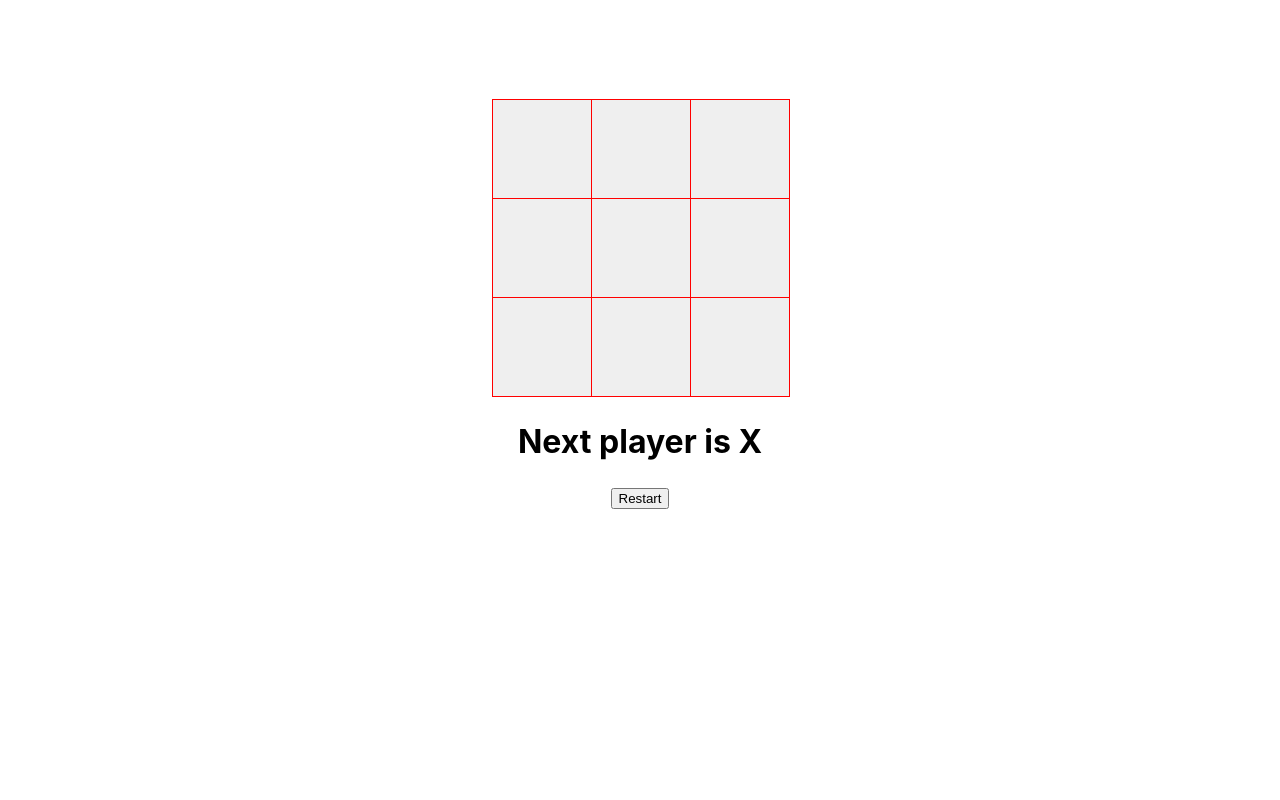
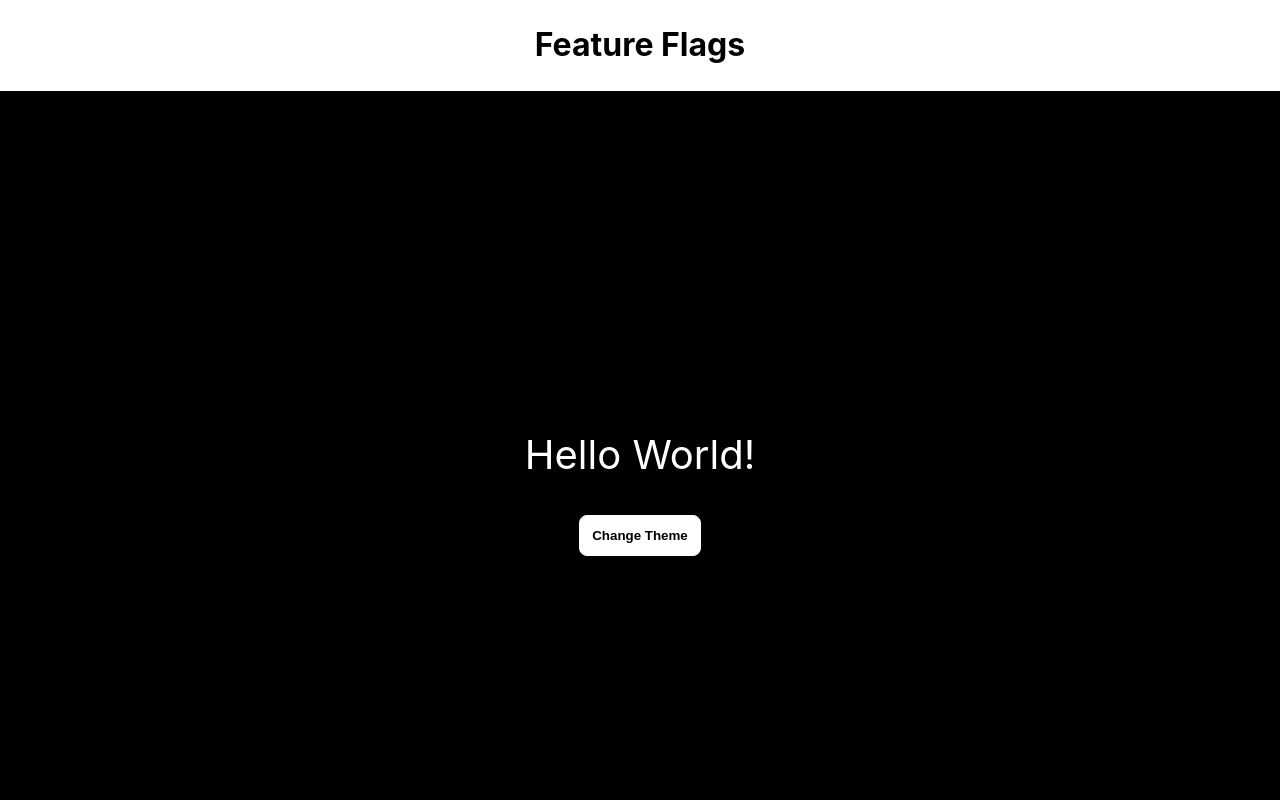
Before and after one commit to brimarq/simple-react-interview-projects, a React (Vite) app: page / in a window 1280 px wide. Shown: the top 800 px of the page. Built offline with nearby package versions, Linux system fonts and the light colour scheme.

Commit message:
create feature flags implementation

```diff
--- a/src/App.jsx
+++ b/src/App.jsx
@@ -4,16 +4,18 @@ import "./App.css";
 // import StarRating from "./components/star-rating";
 // import ImageSlider from "./components/image-slider";
 // import LoadMoreData from "./components/load-more-button";
-import TreeView from "./components/tree-view";
-import menus from "./components/tree-view/data";
-import QRCodeGenerator from "./components/qr-code-generator";
-import LightDarkMode from "./components/light-dark-mode";
-import ScrollIndicator from "./components/scroll-indicator";
-import TabsTest from "./components/custom-tabs/tab-test";
-import ModalTest from "./components/custom-modal-popup/modal-test";
-import GithubProfileFinder from "./components/github-profile-finder";
-import SearchAutocomplete from "./components/search-autocomplete-with-api";
-import { TicTacToe } from "./components/tic-tac-toe";
+// import TreeView from "./components/tree-view";
+// import menus from "./components/tree-view/data";
+// import QRCodeGenerator from "./components/qr-code-generator";
+// import LightDarkMode from "./components/light-dark-mode";
+// import ScrollIndicator from "./components/scroll-indicator";
+// import TabsTest from "./components/custom-tabs/tab-test";
+// import ModalTest from "./components/custom-modal-popup/modal-test";
+// import GithubProfileFinder from "./components/github-profile-finder";
+// import SearchAutocomplete from "./components/search-autocomplete-with-api";
+// import TicTacToe from "./components/tic-tac-toe";
+import FeatureFlagGlobalState from "./components/feature-flag/context";
+import FeatureFlags from "./components/feature-flag";
 
 function App() {
   return (
@@ -50,7 +52,11 @@ function App() {
       {/* Search Autocomplete component */}
       {/* <SearchAutocomplete /> */}
       {/* Tic Tac Toe component */}
-      <TicTacToe />
+      {/* <TicTacToe /> */}
+      {/* Feature Flags implementation */}
+      <FeatureFlagGlobalState>
+        <FeatureFlags />
+      </FeatureFlagGlobalState>
     </>
   );
 }
--- /dev/null
+++ b/src/components/feature-flag/context/index.jsx
@@ -0,0 +1,38 @@
+import { createContext, useEffect, useState } from "react";
+import featureFlagsDataServiceCall from "../data";
+import PropTypes from "prop-types";
+
+export const FeatureFlagsContext = createContext(null);
+
+export default function FeatureFlagGlobalState({ children }) {
+  const [loading, setLoading] = useState(false);
+  const [enabledFlags, setEnabledFlags] = useState({});
+
+  async function fetchFeatureFlags() {
+    try {
+      setLoading(true);
+      // original service call
+      const response = await featureFlagsDataServiceCall();
+      setEnabledFlags(response);
+      setLoading(false);
+    } catch (error) {
+      console.log(error);
+      setLoading(false);
+      throw new Error(error);
+    }
+  }
+
+  useEffect(() => {
+    fetchFeatureFlags();
+  }, []);
+
+  return (
+    <FeatureFlagsContext.Provider value={{ loading, enabledFlags }}>
+      {children}
+    </FeatureFlagsContext.Provider>
+  );
+}
+
+FeatureFlagGlobalState.propTypes = {
+  children: PropTypes.node,
+};
--- /dev/null
+++ b/src/components/feature-flag/data.js
@@ -0,0 +1,20 @@
+const dummyApiResponse = {
+  showLightAndDarkMode: true,
+  showTicTacToeBoard: true,
+  showRandomColorGenerator: true,
+  showAccordion: true,
+  showTreeView: true,
+  showTabs: true,
+};
+
+function featureFlagsDataServiceCall() {
+  return new Promise((resolve, reject) => {
+    if (dummyApiResponse) {
+      setTimeout(resolve(dummyApiResponse), 500);
+    } else {
+      reject("Some error occured... please try again.");
+    }
+  });
+}
+
+export default featureFlagsDataServiceCall;
--- /dev/null
+++ b/src/components/feature-flag/index.jsx
@@ -0,0 +1,60 @@
+import LightDarkMode from "../light-dark-mode";
+import TicTacToe from "../tic-tac-toe";
+import RandomColor from "../random-color";
+import Accordion from "../accordion";
+import TreeView from "../tree-view";
+import TabsTest from "../custom-tabs/tab-test";
+import { useContext } from "react";
+import { FeatureFlagsContext } from "./context";
+import menus from "../tree-view/data";
+
+export default function FeatureFlags() {
+  const { loading, enabledFlags } = useContext(FeatureFlagsContext);
+
+  const componentsToRender = [
+    {
+      key: "showLightAndDarkMode",
+      component: <LightDarkMode />,
+    },
+    {
+      key: "showTicTacToeBoard",
+      component: <TicTacToe />,
+    },
+    {
+      key: "showRandomColorGenerator",
+      component: <RandomColor />,
+    },
+    {
+      key: "showAccordion",
+      component: <Accordion />,
+    },
+    {
+      key: "showTreeView",
+      component: <TreeView menus={menus} />,
+    },
+    {
+      key: "showTabs",
+      component: <TabsTest />,
+    },
+  ];
+
+  function checkEnabledFlags(getCurrentKey) {
+    return enabledFlags[getCurrentKey];
+  }
+
+  if (loading) return <h1>Loading data... please wait.</h1>;
+
+  return (
+    <div>
+      <h1>Feature Flags</h1>
+      {/* {componentsToRender.map((componentItem) =>
+        checkEnabledFlags(componentItem.key) ? componentItem.component : null
+      )} */}
+      {componentsToRender.map((componentItem) =>
+        checkEnabledFlags(componentItem.key) ? (
+          <div key={componentItem.key}>{componentItem.component}</div>
+        ) : null
+      )}
+    </div>
+  );
+}
--- a/src/components/tic-tac-toe/index.jsx
+++ b/src/components/tic-tac-toe/index.jsx
@@ -16,7 +16,7 @@ Square.propTypes = {
   onClick: PropTypes.func,
 };
 
-export function TicTacToe() {
+export default function TicTacToe() {
   const [squares, setSquares] = useState(Array(9).fill(""));
   const [isXTurn, setIsXTurn] = useState(true);
   const [status, setStatus] = useState("");
```
